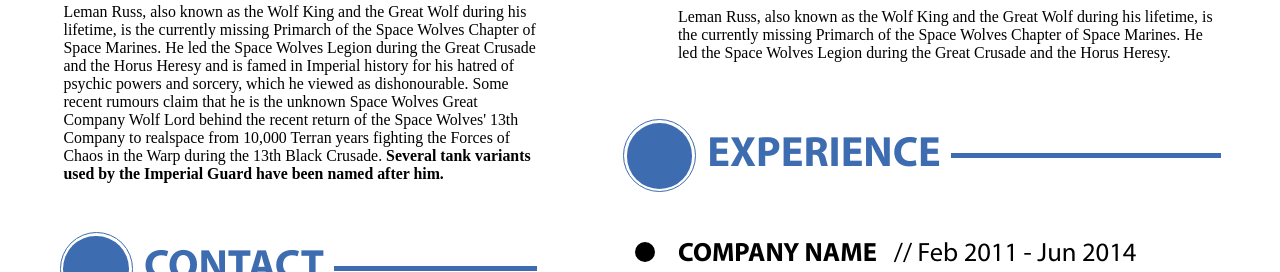
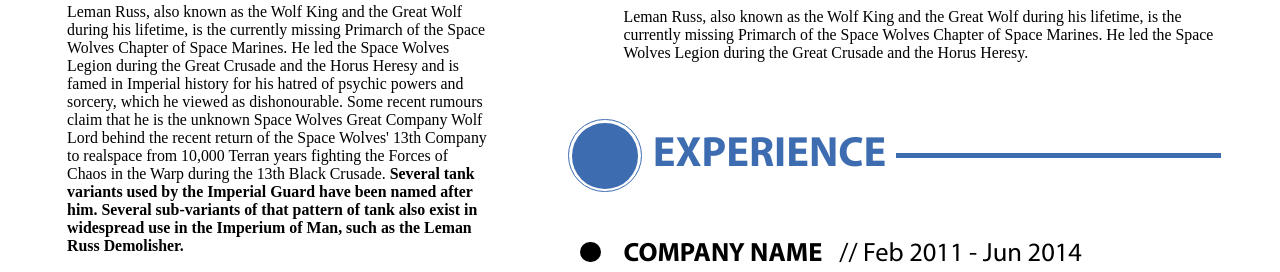
Before and after one commit to NikitaLem/first_task_cv, a plain HTML site: page index.html in a window 1280 px wide. Shown: the part 680-952 px from the top of the page. Drawn offline with Linux system fonts and the light colour scheme.

Commit message:
space_row as grids added

```diff
--- a/index.html
+++ b/index.html
@@ -8,6 +8,7 @@
 	</head>
 	<body>
         <div class="wrapper">
+            <div class="space_row_1"></div>
             <div class="left">
                 <div class="name_block">
                     <div class="inner_circle"></div>
@@ -23,7 +24,7 @@
                         <span>PROFILE</span>
                         <div class="line"></div>
                     </div>
-                    <div class="text">Leman Russ, also known as the Wolf King and the Great Wolf during his lifetime, is the currently missing Primarch of the Space Wolves Chapter of Space Marines. He led the Space Wolves Legion during the Great Crusade and the Horus Heresy and is famed in Imperial history for his hatred of psychic powers and sorcery, which he viewed as dishonourable. Some recent rumours claim that he is the unknown Space Wolves Great Company Wolf Lord behind the recent return of the Space Wolves' 13th Company to realspace from 10,000 Terran years fighting the Forces of Chaos in the Warp during the 13th Black Crusade. <b>Several tank variants used by the Imperial Guard have been named after him.</b>
+                    <div class="text">Leman Russ, also known as the Wolf King and the Great Wolf during his lifetime, is the currently missing Primarch of the Space Wolves Chapter of Space Marines. He led the Space Wolves Legion during the Great Crusade and the Horus Heresy and is famed in Imperial history for his hatred of psychic powers and sorcery, which he viewed as dishonourable. Some recent rumours claim that he is the unknown Space Wolves Great Company Wolf Lord behind the recent return of the Space Wolves' 13th Company to realspace from 10,000 Terran years fighting the Forces of Chaos in the Warp during the 13th Black Crusade. <b>Several tank variants used by the Imperial Guard have been named after him. Several sub-variants of that pattern of tank also exist in widespread use in the Imperium of Man, such as the Leman Russ Demolisher.</b>
                     </div>
                 </div>
                 <div class="contact">
@@ -81,6 +82,7 @@
                     </div>
                 </div>
             </div>
+            <div class="space_row_2"></div>
             <div class="right">
                 <div class="education">
                     <div class="flex_for_head_of_block">
@@ -223,6 +225,7 @@
                     </div>
                 </div>
             </div>
+            <div class="space_row_3"></div>
         </div>
     </body>
 </html>
--- a/style.css
+++ b/style.css
@@ -1,12 +1,10 @@
 @media screen and (max-width: 640px) {
-.wrapper {
+    .wrapper {
         flex-direction: column;
     }
-
     .left {
         flex-basis: 100%;
     }
-
     .right {
         flex-basis: 100%;
     }
@@ -22,15 +20,24 @@ body {
     margin-bottom: 7.7vw;
 }
 
+.space_row_1 {
+    flex-basis: 5.24vw;
+}
+
+.space_row_2 {
+    flex-basis: 6.49vw;
+}
+
+.space_row_3 {
+    flex-basis: 4.637vw;
+}
+
 .left {
-    flex-basis: 44.35%;
-    margin-left: 4.96%;
+    flex-basis: 32.98vw;
 }
 
 .right {
-    flex-basis: 55.65%;
-    padding-right: 4.6%;
-    margin-left: 7%;
+    flex-basis: 50.65vw;
 }
 
 .name_block {
@@ -164,7 +171,7 @@ body {
 }
 
 .contact_wrapper > div:nth-child(1) {
-    margin-top: 3.1vw;
+    margin-top: 3.0645vw;
 }
 
 .contact_name {
```
